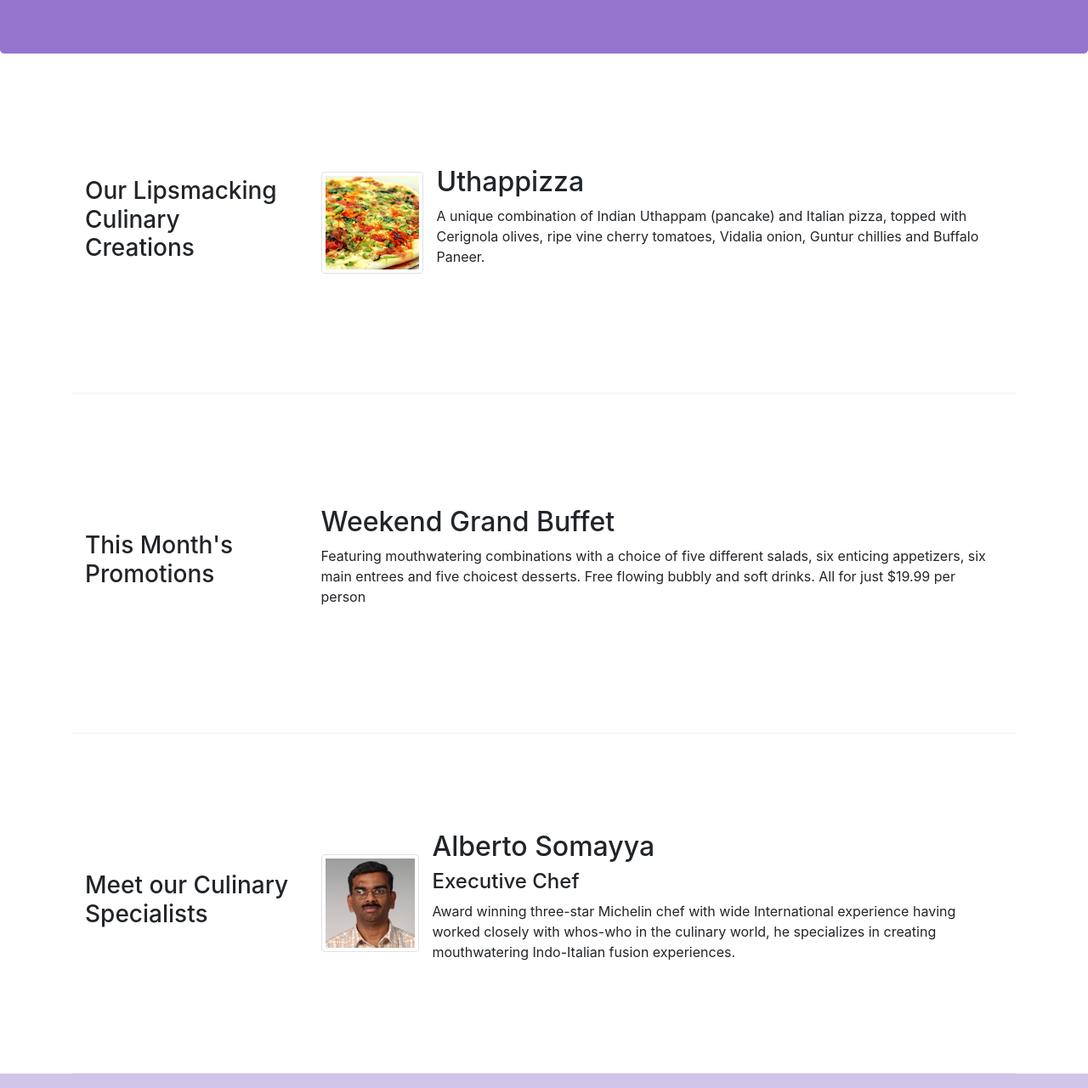
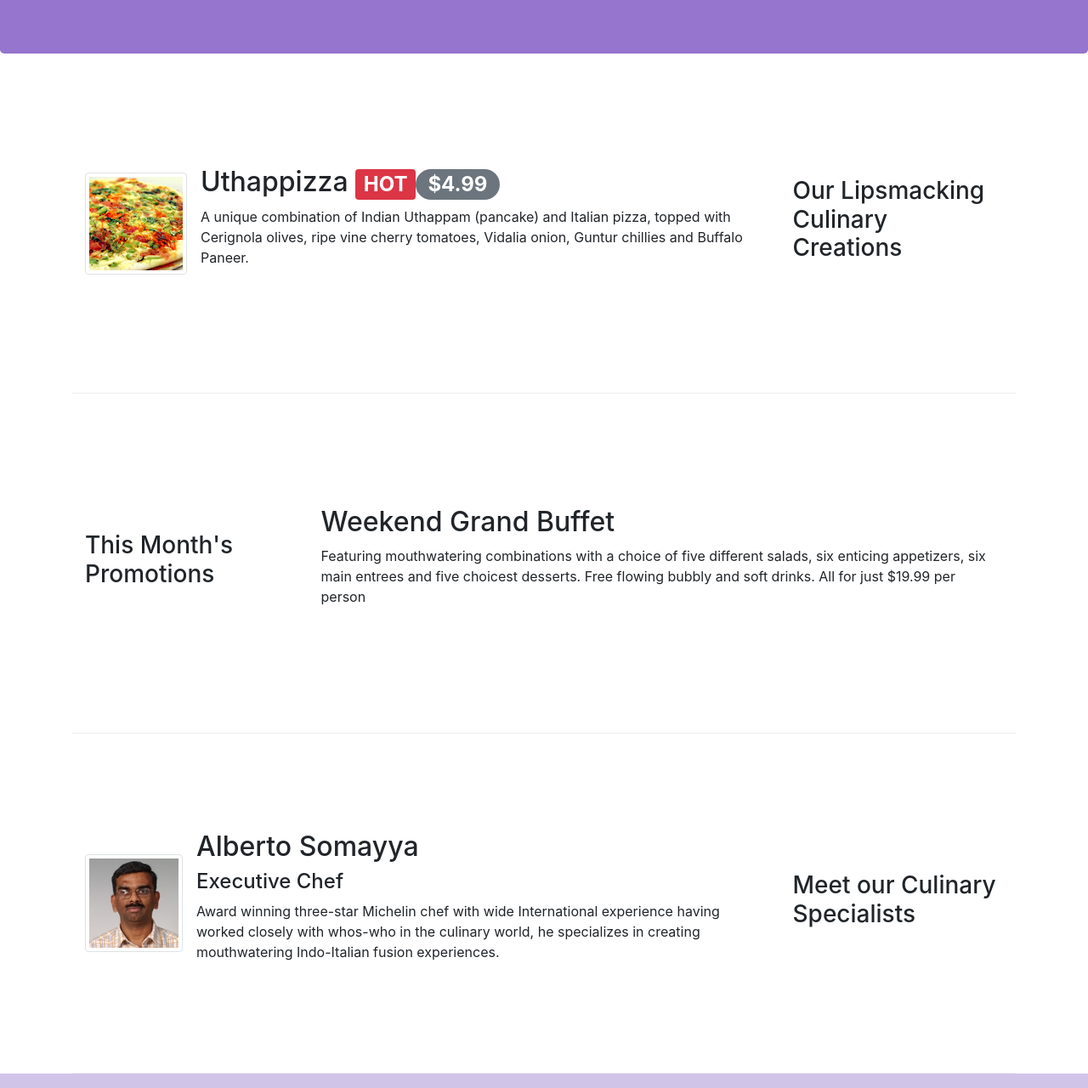
Before and after one commit to saqibsidhu81/confusion, a plain HTML site: page index.html in a window 1280 px wide. Shown: the part 271-1551 px from the top of the page at 85% size. Drawn offline with nearby package versions, Linux system fonts and the light colour scheme.

Commit message:
Alert Users

```diff
--- a/index.html
+++ b/index.html
@@ -51,7 +51,7 @@
 
     <div class="container">
         <div class="row row-content align-items-center">
-            <div class="col-12 col-sm-4 col-md-3">
+            <div class="col-12 col-sm-4 col-md-3 order-sm-last">
                 <h3>Our Lipsmacking Culinary Creations</h3>
             </div>
             <div class="col col-sm col-md">
@@ -59,7 +59,7 @@
                     <img class="d-flex mr-3 img-thumbnail align-self-center"
                             src="img/uthappizza.png" alt="Uthappizza">
                     <div class="media-body">
-                        <h2 class="mt-0">Uthappizza</h2>
+                        <h2 class="mt-0">Uthappizza <span class="badge badge-danger">HOT</span><span class="badge badge-pill badge-secondary">$4.99</span></h2>
                         <p class="d-none d-sm-block">A unique combination of Indian Uthappam (pancake) and
                             Italian pizza, topped with Cerignola olives, ripe vine
                             cherry tomatoes, Vidalia onion, Guntur chillies and
@@ -81,7 +81,7 @@
         </div>
 
         <div class="row row-content align-items-center">
-            <div class="col-12 col-sm-4 col-md-3">
+            <div class="col-12 col-sm-4 col-md-3 order-sm-last">
                 <h3>Meet our Culinary Specialists</h3>
             </div>
             <div class="col col-sm col-md">
```
